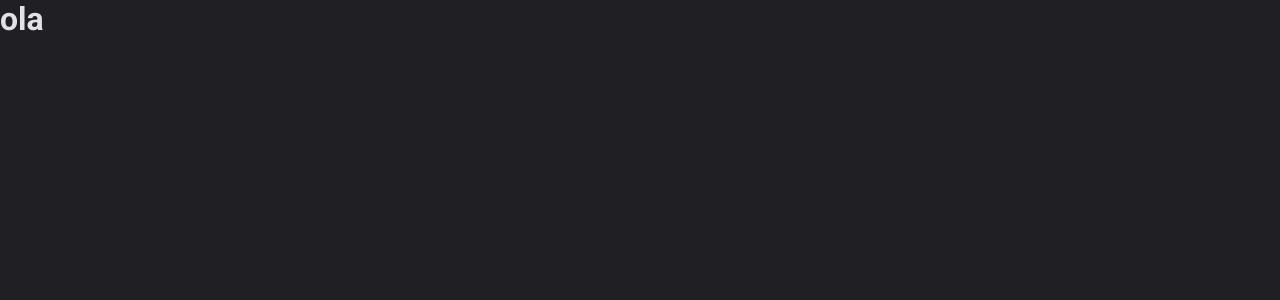
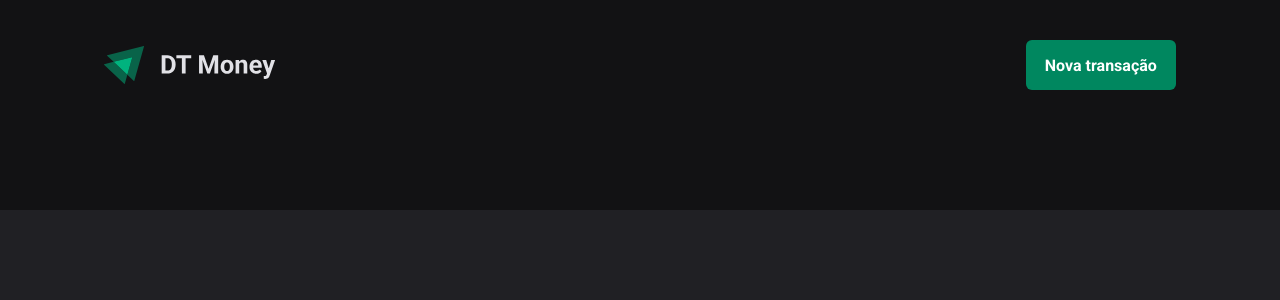
Before and after one commit to filipesalesaraujo/dt-money, a React (Vite) app: page / in a window 1280 px wide. Shown: the top 300 px of the page. Built offline with nearby package versions, Linux system fonts and the light colour scheme.

Commit message:
Estrutura visual - Componente: Header

```diff
--- a/src/App.tsx
+++ b/src/App.tsx
@@ -2,11 +2,13 @@
 import {defaultTheme} from "./styles/themes/default";
 import {GlobalStyle} from "./styles/global";
 
+import {Header} from "./components/Header";
+
 export function App() {
     return (
         <ThemeProvider theme={defaultTheme}>
-            <GlobalStyle />
-            <h1>ola</h1>
+            <GlobalStyle/>
+            <Header/>
         </ThemeProvider>
     )
 }
--- /dev/null
+++ b/src/components/Header/index.tsx
@@ -0,0 +1,14 @@
+import {HeaderContainer, HeaderContent, NewTransactionButton} from "./styles";
+
+import logo from '../../assets/logo.svg'
+
+export function Header() {
+    return (
+        <HeaderContainer>
+            <HeaderContent>
+                <img src={logo} alt="logo"/>
+                <NewTransactionButton>Nova transação</NewTransactionButton>
+            </HeaderContent>
+        </HeaderContainer>
+    )
+}
--- /dev/null
+++ b/src/components/Header/styles.ts
@@ -0,0 +1,33 @@
+import styled from "styled-components";
+
+export const HeaderContainer = styled.header`
+  background: ${props => props.theme['gray-900']};
+  padding: 2.5rem 0 7.5rem;
+`;
+
+export const HeaderContent = styled.div`
+  width: 100%;
+  max-width: 1120px;
+  margin: 0 auto;
+  padding: 0 1.5rem;
+
+  display: flex;
+  justify-content: space-between;
+  align-items: center;
+`;
+
+export const NewTransactionButton = styled.button`
+  height: 50px;
+  border: 0;
+  background: ${props => props.theme['green-500']};
+  color: ${props => props.theme['white']};
+  font-weight: bold;
+  padding: 0 1.2rem;
+  border-radius: 6px;
+  cursor: pointer;
+  transition: background-color 0.2s;
+
+  &:hover {
+    background: ${props => props.theme['green-700']};
+  }
+`
```
Also changed, not shown: src/pages/Transactions/index.tsx (added, +9 -0 lines), src/assets/logo.svg (added), src/pages/Transactions/styles.ts (added).
